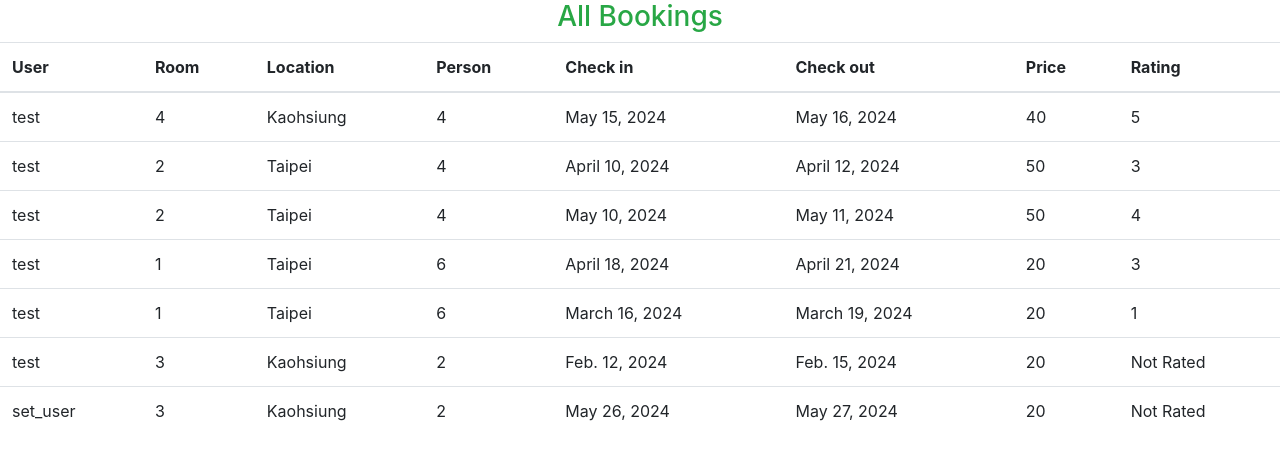
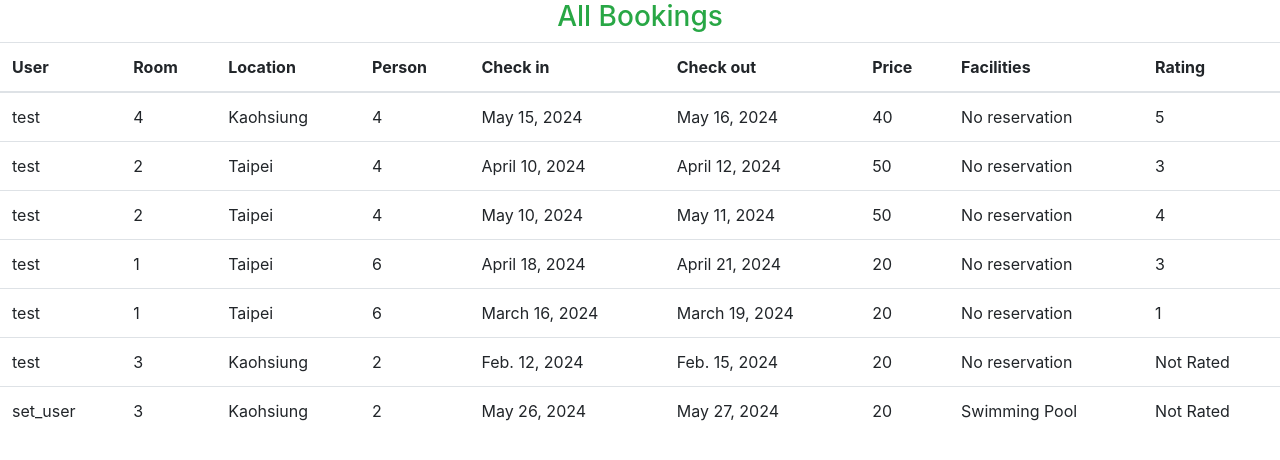
Before and after one commit to innroowu/Django-Based_Hotel_Management_System, a Django app: page /staff/allbookings in a window 1280 px wide. Shown: the part 70-530 px from the top of the page. Run offline with Django 3.2, Linux system fonts and the light colour scheme; a user stored in the database is signed in; data comes from the database, SQL or seed files in the repository; both versions use the stored data as it was after the commit; some libraries are stand-ins or nearby versions.

Commit message:
Add Facilities System

```diff
--- a/hotel/hotel/urls.py
+++ b/hotel/hotel/urls.py
@@ -37,6 +37,7 @@ urlpatterns = [
     path('user/bookings/delete_booking/<int:booking_id>/', views.delete_booking, name='delete_booking'),
 
     path('user/rate_booking/<int:booking_id>/', views.rate_booking, name='rate_booking'),
+    path('user/facilities/<int:booking_id>/',views.book_facilities,name='facilities'),
 
     path('staff/panel/add-new-location', views.add_new_location,name="addnewlocation"),
     path('staff/panel/edit-room', views.edit_room),
--- a/hotel/management/models.py
+++ b/hotel/management/models.py
@@ -44,5 +44,6 @@ class Reservation(models.Model):
 
     booking_id = models.CharField(max_length=100,default="null")
     rating = models.IntegerField(null=True, blank=True)  # 允許空值並在表單中可選
+    facilities = models.IntegerField(null=True,blank=True)
     def __str__(self):
         return self.guest.username
--- a/hotel/management/views.py
+++ b/hotel/management/views.py
@@ -7,6 +7,23 @@ from django.contrib.auth.models import User
 from django.contrib.auth.decorators import login_required
 import datetime
 # Create your views here.
+
+@login_required(login_url='/user')
+def book_facilities(request, booking_id):
+    if request.method == 'POST':
+        facilities = request.POST.get('facilities')
+        try:
+            booking = Reservation.objects.get(id=booking_id)
+            if 1 <= int(facilities) <= 2 and booking.facilities is None:
+                booking.facilities = facilities
+                booking.save()
+                messages.success(request, "Successfully add request.")
+            else:
+                messages.warning(request, "Invalid reservation.")
+        except Reservation.DoesNotExist:
+            messages.error(request, "Booking does not exist")
+        return redirect('dashboard')
+    return HttpResponse("Invalid Request",status=400)
 
 @login_required(login_url='/user')
 def rate_booking(request, booking_id):
--- a/hotel/templates/staff/allbookings.html
+++ b/hotel/templates/staff/allbookings.html
@@ -12,6 +12,7 @@
         <th>Check in</th>
         <th>Check out</th>
         <th>Price</th>
+        <th>Facilities</th>
         <th>Rating</th>
     </thead>
     {% for each_booking in bookings %}
@@ -23,6 +24,17 @@
         <td>{{each_booking.check_in}}</td>
         <td>{{each_booking.check_out}}</td>
         <td>{{each_booking.room.price}}</td>
+        <td>
+            {% if each_booking.facilities %}
+                {% if each_booking.facilities == 1 %}
+                    Gym
+                {% else %}
+                    Swimming Pool
+                {% endif %}
+            {% else %}
+                No reservation
+            {% endif %}
+        </td>
         <td>{{each_booking.rating|default:"Not Rated" }}</td>
     </tr>
     {% endfor %}
```
Also changed, not shown: hotel/templates/user/mybookings.html (+22 -0 lines), hotel/db.sqlite3, hotel/management/migrations/0009_reservation_facilities.py (added), hotel/management/migrations/0010_alter_reservation_facilities.py (added).
